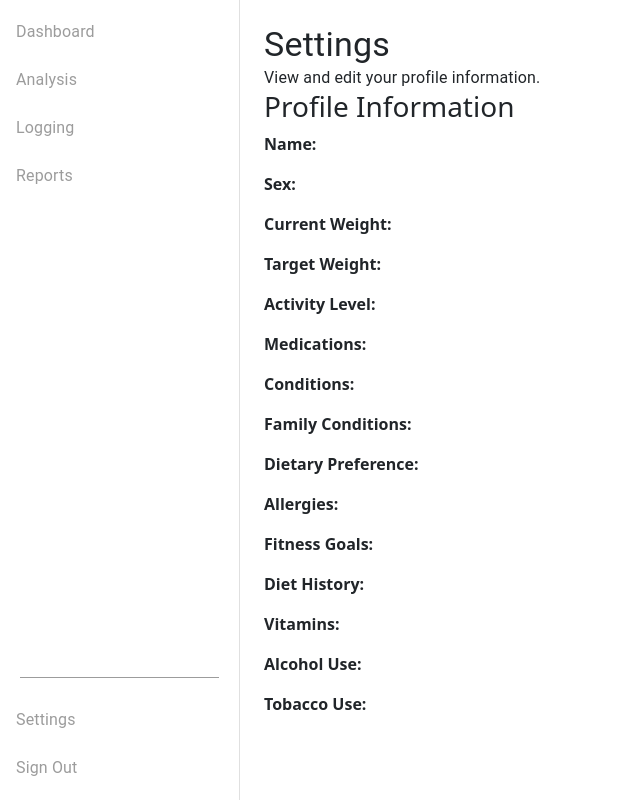
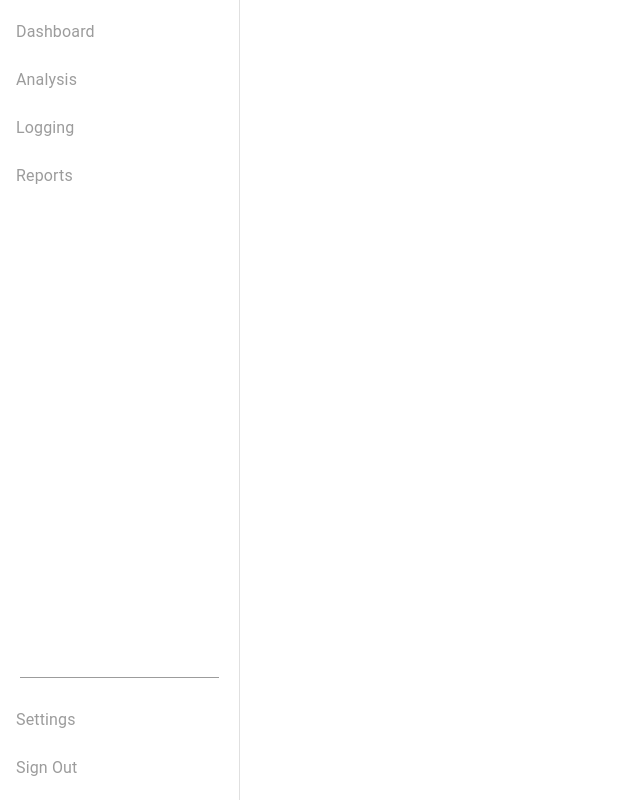
Before and after one commit to MorganBergen/clarity, a React (Create React App) app in the folder client/: page /Settings in a window 1280 px wide. Shown: the whole page, without its empty margins (0-640 px from the left). Built offline with nearby package versions, Linux system fonts and the light colour scheme; what pocketbase would draw is missing.

Commit message:
defined button variable as text.toString()

```diff
--- a/client/src/components/Analysis.js
+++ b/client/src/components/Analysis.js
@@ -13,7 +13,7 @@ const Analysis = () => {
 
   const bottomItems = [
     { text: 'Settings' },
-    { text: 'Sign Out', link: '/'},
+    { text: 'Sign Out', link: '/' },
   ];
 
   return (
@@ -29,7 +29,7 @@ const Analysis = () => {
         <Box sx={{ display: 'flex', flexDirection: 'column', height: '100%' }}>
           <List className="main-list">
             {mainItems.map(({ text }) => (
-              <ListItem button key={text} component={Link} to={`/${text === 'Dashboard' ? 'MainDashboard' : text.toLowerCase().replace(' ', '-')}`}>
+              <ListItem button={text.toString()} key={text} component={Link} to={`/${text === 'Dashboard' ? 'MainDashboard' : text.toLowerCase().replace(' ', '-')}`}>
                 <ListItemText primary={text} className="page-text-color" />
               </ListItem>
             ))}
@@ -37,7 +37,7 @@ const Analysis = () => {
           <div className="separator-line"></div>
           <List className="bottom-list">
             {bottomItems.map(({ text }) => (
-              <ListItem button key={text} component={Link} to={`/${ text === 'Sign Out' ? '' : text.toLowerCase().replace(' ', '-')}`}>
+              <ListItem button={text.toString()} key={text} component={Link} to={`/${text === 'Sign Out' ? '' : text.toLowerCase().replace(' ', '-')}`}>
                 <ListItemText primary={text} className="page-text-color" />
               </ListItem>
             ))}
--- a/client/src/components/Logging.js
+++ b/client/src/components/Logging.js
@@ -13,7 +13,7 @@ const Logging = () => {
 
   const bottomItems = [
     { text: 'Settings' },
-    { text: 'Sign Out', link: '/'},
+    { text: 'Sign Out', link: '/' },
   ];
 
   return (
@@ -29,15 +29,15 @@ const Logging = () => {
         <Box sx={{ display: 'flex', flexDirection: 'column', height: '100%' }}>
           <List className="main-list">
             {mainItems.map(({ text }) => (
-              <ListItem button key={text} component={Link} to={`/${text === 'Dashboard' ? 'MainDashboard' : text.toLowerCase().replace(' ', '-')}`}>
-                <ListItemText primary={text} className="page-text-color" />
-              </ListItem>
+            <ListItem button={text.toString()} key={text} component={Link} to={`/${text === 'Dashboard' ? 'MainDashboard' : text.toLowerCase().replace(' ', '-')}`}>
+              <ListItemText primary={text} className="page-text-color" />
+            </ListItem>
             ))}
           </List>
           <div className="separator-line"></div>
           <List className="bottom-list">
             {bottomItems.map(({ text }) => (
-              <ListItem button key={text} component={Link} to={`/${ text === 'Sign Out' ? '' : text.toLowerCase().replace(' ', '-')}`}>
+              <ListItem button={text.toString()} key={text} component={Link} to={`/${text === 'Sign Out' ? '' : text.toLowerCase().replace(' ', '-')}`}>
                 <ListItemText primary={text} className="page-text-color" />
               </ListItem>
             ))}
--- a/client/src/components/MainDashboard.js
+++ b/client/src/components/MainDashboard.js
@@ -13,7 +13,7 @@ const MainDashboard = () => {
 
   const bottomItems = [
     { text: 'Settings' },
-    { text: 'Sign Out', link: '/'},
+    { text: 'Sign Out', link: '/' },
   ];
 
   return (
@@ -29,15 +29,15 @@ const MainDashboard = () => {
         <Box sx={{ display: 'flex', flexDirection: 'column', height: '100%' }}>
           <List className="main-list">
             {mainItems.map(({ text }) => (
-              <ListItem button key={text} component={Link} to={`/${text === 'Dashboard' ? 'MainDashboard' : text.toLowerCase().replace(' ', '-')}`}>
-                <ListItemText primary={text} className="page-text-color" />
-              </ListItem>
+            <ListItem button={text.toString()} key={text} component={Link} to={`/${text === 'Dashboard' ? 'MainDashboard' : text.toLowerCase().replace(' ', '-')}`}>
+              <ListItemText primary={text} className="page-text-color" />
+            </ListItem>
             ))}
           </List>
           <div className="separator-line"></div>
           <List className="bottom-list">
             {bottomItems.map(({ text }) => (
-              <ListItem button key={text} component={Link} to={`/${ text === 'Sign Out' ? '' : text.toLowerCase().replace(' ', '-')}`}>
+              <ListItem button={text.toString()} key={text} component={Link} to={`/${text === 'Sign Out' ? '' : text.toLowerCase().replace(' ', '-')}`}>
                 <ListItemText primary={text} className="page-text-color" />
               </ListItem>
             ))}
--- a/client/src/components/Reports.js
+++ b/client/src/components/Reports.js
@@ -29,7 +29,7 @@ const Reports = () => {
         <Box sx={{ display: 'flex', flexDirection: 'column', height: '100%' }}>
           <List className="main-list">
             {mainItems.map(({ text }) => (
-              <ListItem button key={text} component={Link} to={`/${text === 'Dashboard' ? 'MainDashboard' : text.toLowerCase().replace(' ', '-')}`}>
+              <ListItem button={text.toString()} key={text} component={Link} to={`/${text === 'Dashboard' ? 'MainDashboard' : text.toLowerCase().replace(' ', '-')}`}>
                 <ListItemText primary={text} className="page-text-color" />
               </ListItem>
             ))}
@@ -37,7 +37,7 @@ const Reports = () => {
           <div className="separator-line"></div>
           <List className="bottom-list">
             {bottomItems.map(({ text }) => (
-              <ListItem button key={text} component={Link} to={`/${ text === 'Sign Out' ? '' : text.toLowerCase().replace(' ', '-')}`}>
+              <ListItem button={text.toString()} key={text} component={Link} to={`/${ text === 'Sign Out' ? '' : text.toLowerCase().replace(' ', '-')}`}>
                 <ListItemText primary={text} className="page-text-color" />
               </ListItem>
             ))}
--- a/client/src/components/Settings.js
+++ b/client/src/components/Settings.js
@@ -1,11 +1,9 @@
 import React from 'react';
 import { Link } from 'react-router-dom';
-import { Box, Drawer, List, ListItem, ListItemText, Typography } from '@mui/material';
+import { Box, Drawer, List, ListItem, ListItemText } from '@mui/material';
 import './MainDashboard.css';
-import { useProfile } from './Profile';
 
 const Settings = () => {
-    const { profile } = useProfile();
 
     const mainItems = [
         { text: 'Dashboard' },
@@ -32,7 +30,7 @@ const Settings = () => {
           <Box sx={{ display: 'flex', flexDirection: 'column', height: '100%' }}>
             <List className="main-list">
               {mainItems.map(({ text }) => (
-                <ListItem button key={text} component={Link} to={`/${text === 'Dashboard' ? 'MainDashboard' : text.toLowerCase().replace(' ', '-')}`}>
+                <ListItem button={text.toString()} key={text} component={Link} to={`/${text === 'Dashboard' ? 'MainDashboard' : text.toLowerCase().replace(' ', '-')}`}>
                   <ListItemText primary={text} className="page-text-color" />
                 </ListItem>
               ))}
@@ -40,38 +38,13 @@ const Settings = () => {
             <div className="separator-line"></div>
             <List className="bottom-list">
               {bottomItems.map(({ text }) => (
-                <ListItem button key={text} component={Link} to={`/${ text === 'Sign Out' ? '' : text.toLowerCase().replace(' ', '-')}`}>
+                <ListItem button={text.toString()} key={text} component={Link} to={`/${ text === 'Sign Out' ? '' : text.toLowerCase().replace(' ', '-')}`}>
                   <ListItemText primary={text} className="page-text-color" />
                 </ListItem>
               ))}
             </List>
           </Box>
         </Drawer>
-        <Box
-          component="main"
-          sx={{ flexGrow: 1, bgcolor: 'background.default', p: 3 }}
-        >
-          <Typography variant="h4">Settings</Typography>
-          <Typography variant="body1">View and edit your profile information.</Typography>
-          <div>
-            <h3>Profile Information</h3>
-            <p><strong>Name:</strong> {profile.firstName} {profile.lastName}</p>
-            <p><strong>Sex:</strong> {profile.sex}</p>
-            <p><strong>Current Weight:</strong> {profile.currentWeight}</p>
-            <p><strong>Target Weight:</strong> {profile.targetWeight}</p>
-            <p><strong>Activity Level:</strong> {profile.activityLevel}</p>
-            <p><strong>Medications:</strong> {profile.medications.join(', ')}</p>
-            <p><strong>Conditions:</strong> {profile.conditions.join(', ')}</p>
-            <p><strong>Family Conditions:</strong> {profile.familyConditions.join(', ')}</p>
-            <p><strong>Dietary Preference:</strong> {profile.dietaryPreference}</p>
-            <p><strong>Allergies:</strong> {profile.allergies.join(', ')}</p>
-            <p><strong>Fitness Goals:</strong> {profile.fitnessGoals.join(', ')}</p>
-            <p><strong>Diet History:</strong> {profile.dietHistory}</p>
-            <p><strong>Vitamins:</strong> {profile.vitamins.join(', ')}</p>
-            <p><strong>Alcohol Use:</strong> {profile.alcoholUse}</p>
-            <p><strong>Tobacco Use:</strong> {profile.tobaccoUse}</p>
-          </div>
-        </Box>
       </Box>
     );
   };
```
